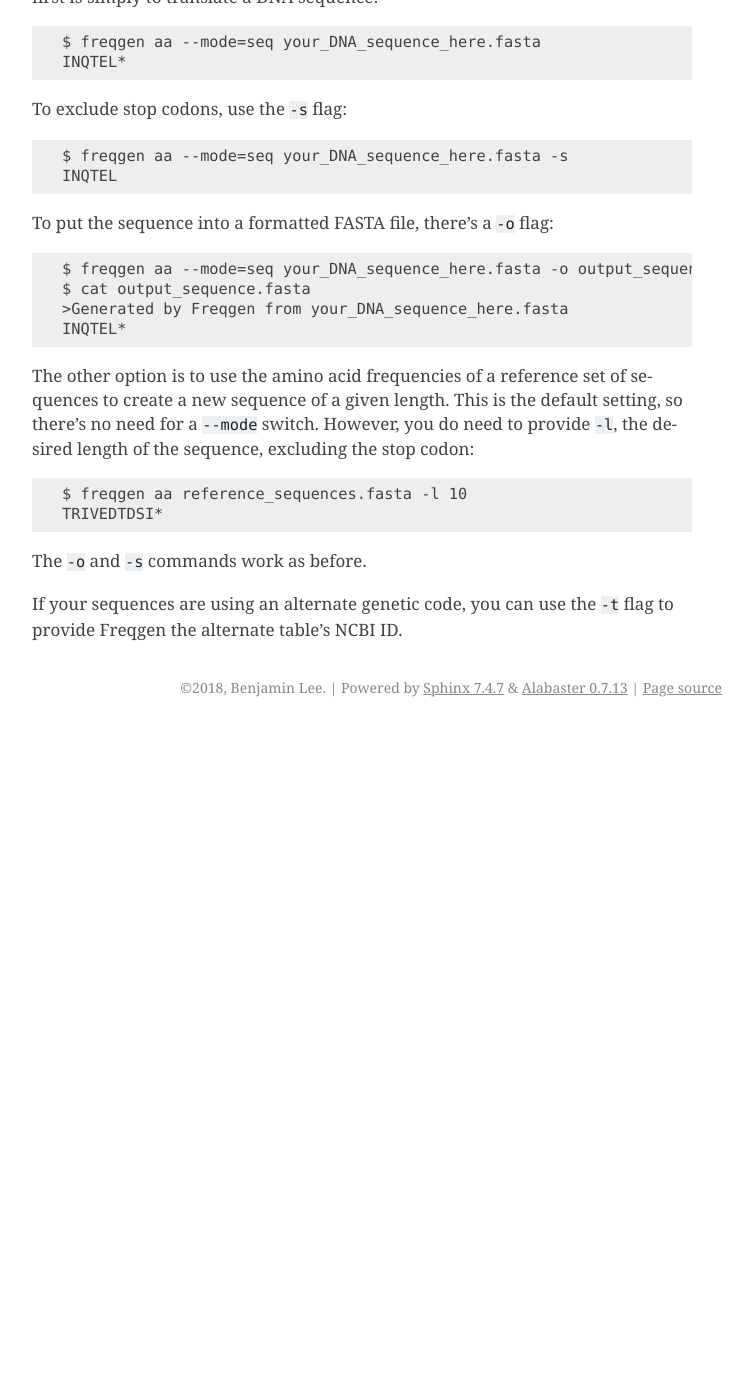
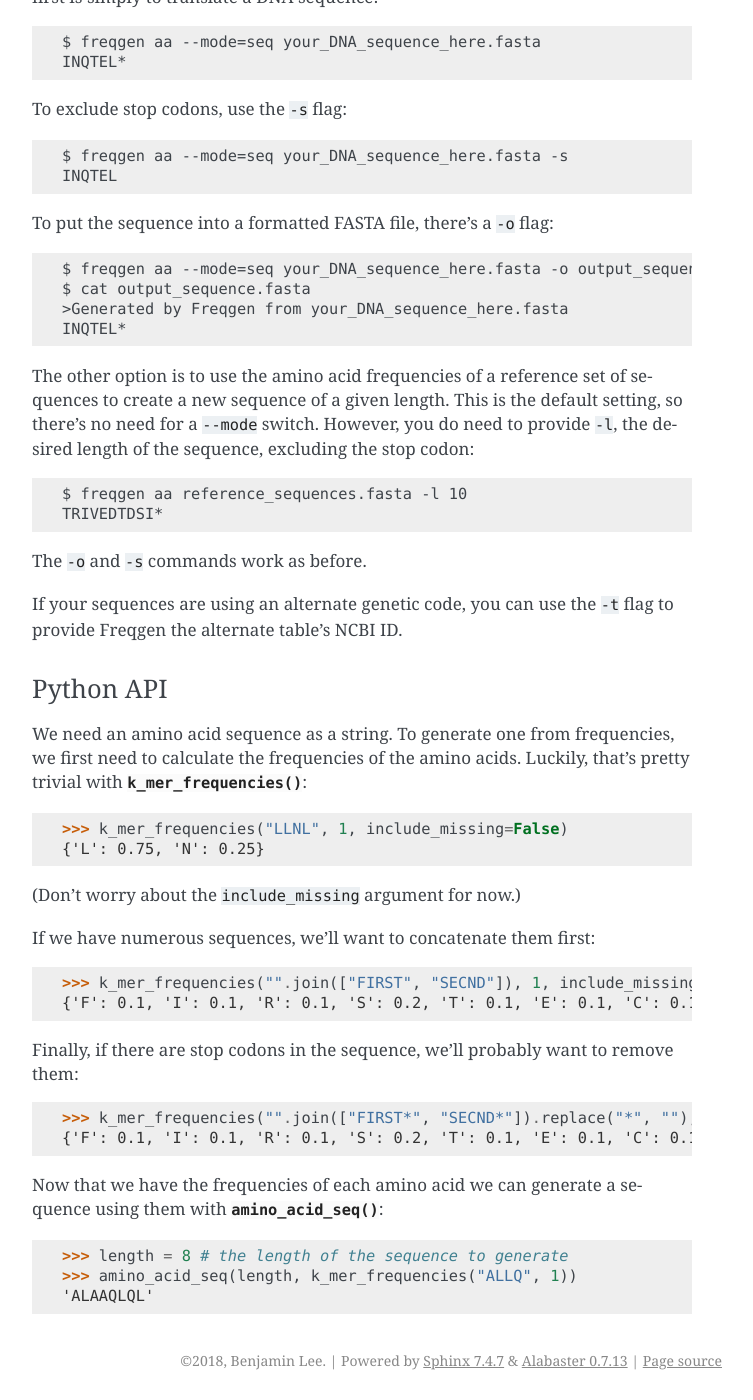
Before and after one commit to IQTLabs/freqgen, a Sphinx documentation site: the page built from docs/examples.rst, in a window 1280 px wide and 1400 px high, scrolled down 842 px. Shown: the whole window, without its empty margins (388-1141 px from the left). Built offline with Sphinx 7.4.7, drawn with Linux system fonts in a browser that asks for light colours; before the commit the page ends 1569 px from its top, so only the background shows below that.

Commit message:
Python AA seq generation

```diff
--- a/docs/examples.rst
+++ b/docs/examples.rst
@@ -63,3 +63,32 @@ The ``-o`` and ``-s`` commands work as before.
 
 If your sequences are using an alternate genetic code, you can use the ``-t``
 flag to provide Freqgen the alternate table's NCBI ID.
+
+Python API
+~~~~~~~~~~
+
+We need an amino acid sequence as a string. To generate one from frequencies, we
+first need to calculate the frequencies of the amino acids. Luckily, that's
+pretty trivial with :func:`k_mer_frequencies`::
+
+    >>> k_mer_frequencies("LLNL", 1, include_missing=False)
+    {'L': 0.75, 'N': 0.25}
+
+(Don't worry about the ``include_missing`` argument for now.)
+
+If we have numerous sequences, we'll want to concatenate them first::
+
+    >>> k_mer_frequencies("".join(["FIRST", "SECND"]), 1, include_missing=False)
+    {'F': 0.1, 'I': 0.1, 'R': 0.1, 'S': 0.2, 'T': 0.1, 'E': 0.1, 'C': 0.1, 'N': 0.1, 'D': 0.1}
+
+Finally, if there are stop codons in the sequence, we'll probably want to remove them::
+
+    >>> k_mer_frequencies("".join(["FIRST*", "SECND*"]).replace("*", ""), 1, include_missing=False)
+    {'F': 0.1, 'I': 0.1, 'R': 0.1, 'S': 0.2, 'T': 0.1, 'E': 0.1, 'C': 0.1, 'N': 0.1, 'D': 0.1}
+
+Now that we have the frequencies of each amino acid we can generate a sequence
+using them with :func:`amino_acid_seq`::
+
+    >>> length = 8 # the length of the sequence to generate
+    >>> amino_acid_seq(length, k_mer_frequencies("ALLQ", 1))
+    'ALAAQLQL'
```
